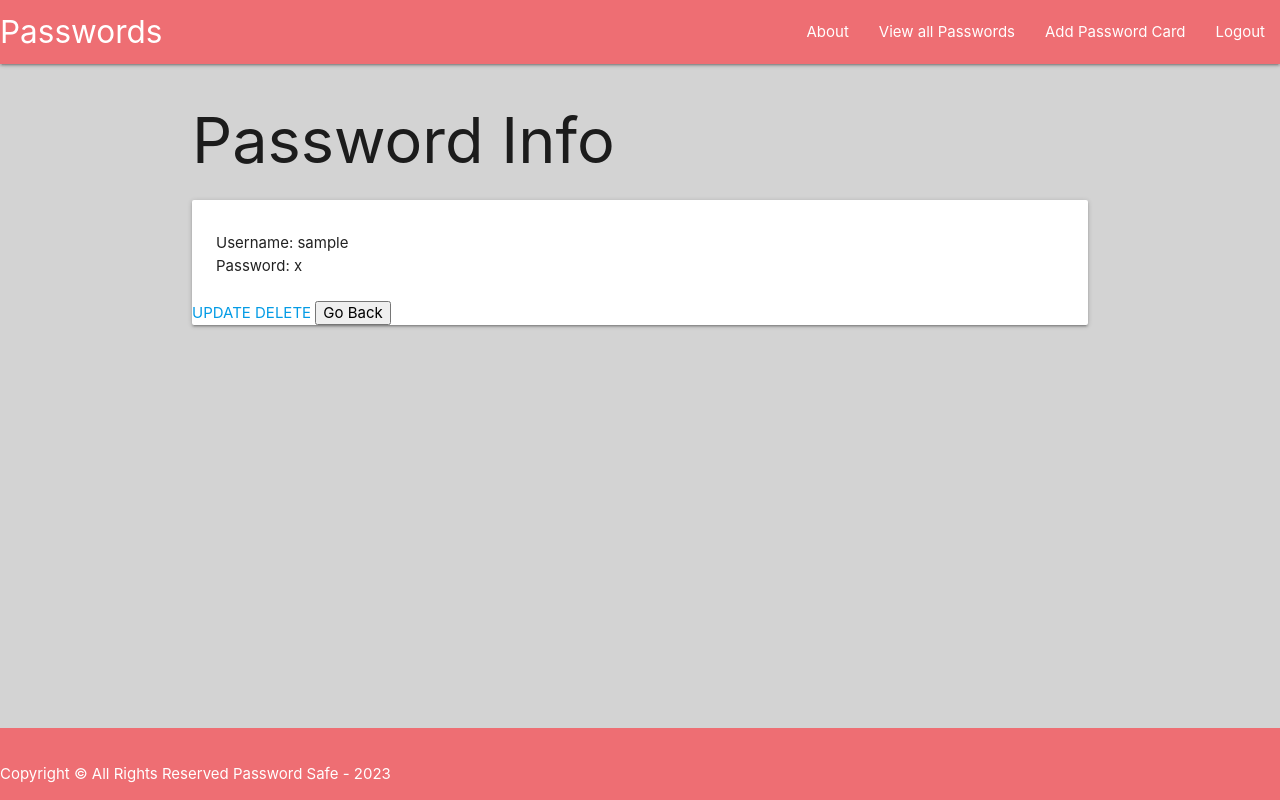
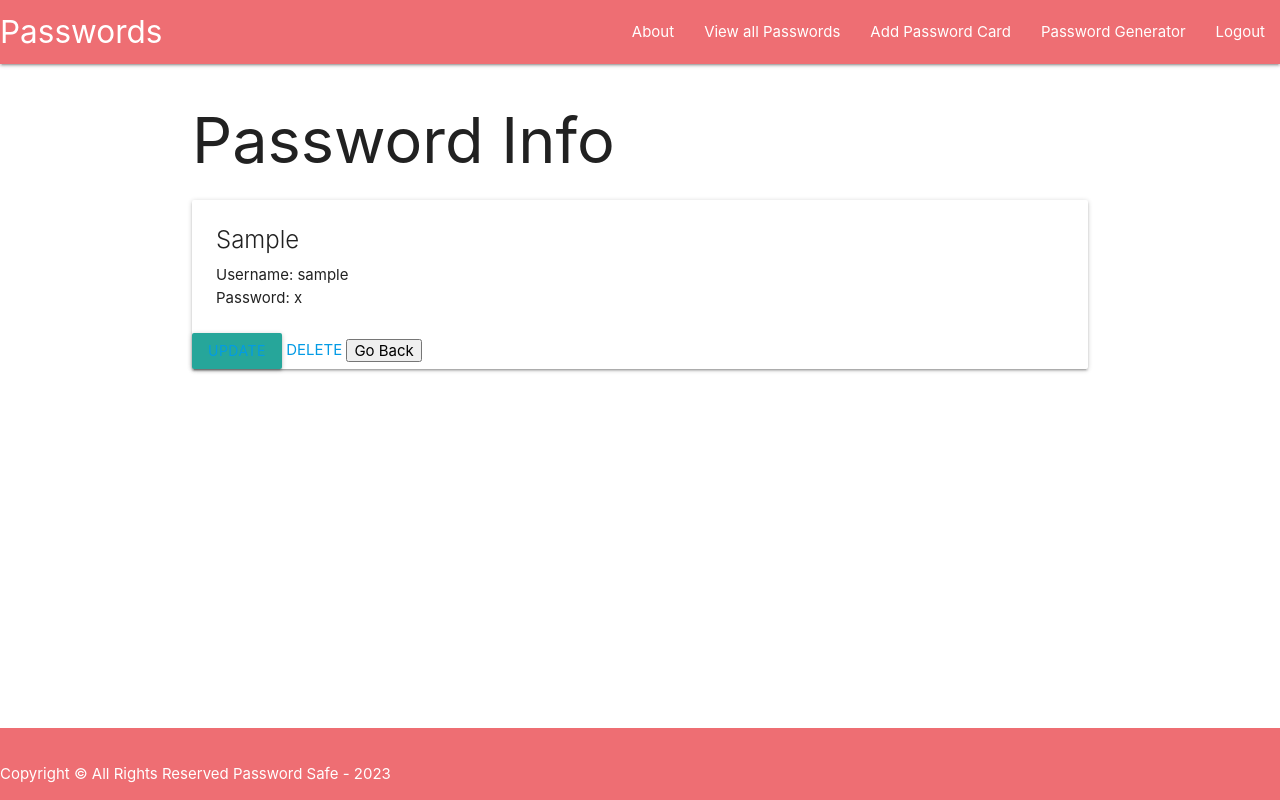
Before and after one commit to SophieDelice/PasswordSafe, a Django app: page /passwords/1/ in a window 1280 px wide. Run offline with Django 4.2, Linux system fonts and the light colour scheme; a user stored in the database is signed in; tables that the repository leaves empty hold one stand-in row (values such as "Sample post").

```diff
--- a/main_app/static/css/style.css
+++ b/main_app/static/css/style.css
@@ -1,5 +1,4 @@
 body {
-    background-color: lightgray;
     display:flex;
     flex-direction: column;
     min-height: 100vh;
--- a/main_app/templates/base.html
+++ b/main_app/templates/base.html
@@ -22,7 +22,7 @@
 
     </head>
     <body>
-    <header class="navbar-fixed">
+    <header class =>
     <nav>
         <div class="nav-wrapper">
             <a class = "left brand-logo"  href="{% url 'home' %}"> Passwords</a>
@@ -36,6 +36,9 @@
                 </li>
                 <li>
                     <a href="{% url 'password_create' %}"> Add Password Card</a>
+                </li>
+                <li>
+                    <a href="{% url 'generate_password' %}"> Password Generator </a>
                 </li>
                 <li>
                     <a href="{% url 'logout' %}">Logout</a>
--- a/main_app/templates/home.html
+++ b/main_app/templates/home.html
@@ -4,7 +4,6 @@
 
 <h1> Password Safe  </h1>
 
-<p> This is an app that allows users to to store their usernames and passwords of their streaming services in one place. </p>
-
+<p> An app that allows users to store all their usernames and passwords of their streaming services in one place. </p>
 
 {% endblock %}
--- a/main_app/templates/passwords/detail.html
+++ b/main_app/templates/passwords/detail.html
@@ -9,12 +9,12 @@
 
  <div class="card">
      <div class="card-content">
-        <span class="card-title">{{ password.services }}</span>
+        <span class="card-title">{{ password.StreamingService }}</span>
         <p> Username: {{ password.username }} </p>
         <p> Password: {{ password.password }}</p>
      </div>
      <div class="'card-action">
-        <a href="{% url 'password_update'  password.id %}"> UPDATE </a>
+       <button class="waves-effect waves-light btn"><a href="{% url 'password_update'  password.id %}"> UPDATE </a></button>
         <a href="{% url 'password_delete'  password.id %}"> DELETE </a>
         <button onclick="history.back()">Go Back</button>
       </div>
--- a/main_app/urls.py
+++ b/main_app/urls.py
@@ -9,6 +9,6 @@ urlpatterns = [
     path('passwords/create/', views.PasscardCreate.as_view(), name='password_create'),
     path('passwords/<int:pk>/update/', views.PasscardUpdate.as_view(), name='password_update'),
     path('passwords/<int:pk>/delete/', views.PasscardDelete.as_view(), name='password_delete'),
+    path('accounts/signup/', views.signup, name='signup'),
     path('generate-password/', views.generate_password, name='generate_password'),
-    path('accounts/signup/', views.signup, name='signup'),
 ]
--- a/main_app/views.py
+++ b/main_app/views.py
@@ -8,8 +8,6 @@ from django.contrib.auth.forms import UserChangeForm, UserCreationForm
 
 import random
 import string
-from django.shortcuts import render
-
 # dummy password data for prototyping
 # class Password:
 #    def __init__(self, services, useranme, password ):
@@ -43,20 +41,23 @@ def passwords_detail(request, password_id):
 
 def generate_password(request):
     if request.method == 'POST':
-        length = int(request.POST.get('length', 8))
+        length = int(request.POST.get('length', 12)) # default length is 12
     else:
-        length = 8
+        length = 12 # default length is 12
 
     letters = string.ascii_letters
     digits = string.digits
     symbols = string.punctuation
 
+    # Combine all characters
     all_characters = letters + digits + symbols
 
+    # Generate password of specified length
     password = ''.join(random.choice(all_characters) for i in range(length))
 
     context = {'password': password}
     return render(request, 'password_generator.html', context)
+
 
 
 def signup(request):
--- a/passwordsafe/settings.py
+++ b/passwordsafe/settings.py
@@ -125,6 +125,8 @@ STATIC_URL = 'static/'
 LOGIN_REDIRECT_URL = '/passwords/'
 LOGOUT_REDIRECT_URL = '/'
 
+
+
 # Default primary key field type
 # https://docs.djangoproject.com/en/4.2/ref/settings/#default-auto-field
 
```
Also changed, not shown: main_app/models.py (+4 -4 lines), main_app/templates/password_generator.html (+10 -0 lines), main_app/templates/passwords/index.html (line endings or trailing spaces).
